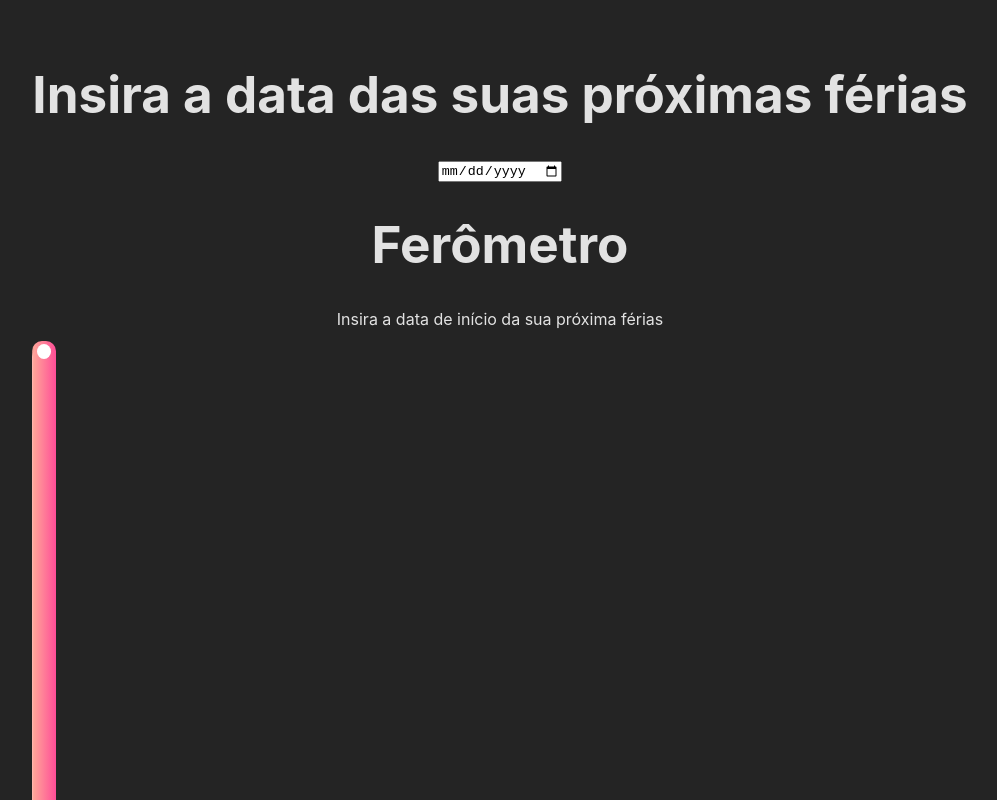
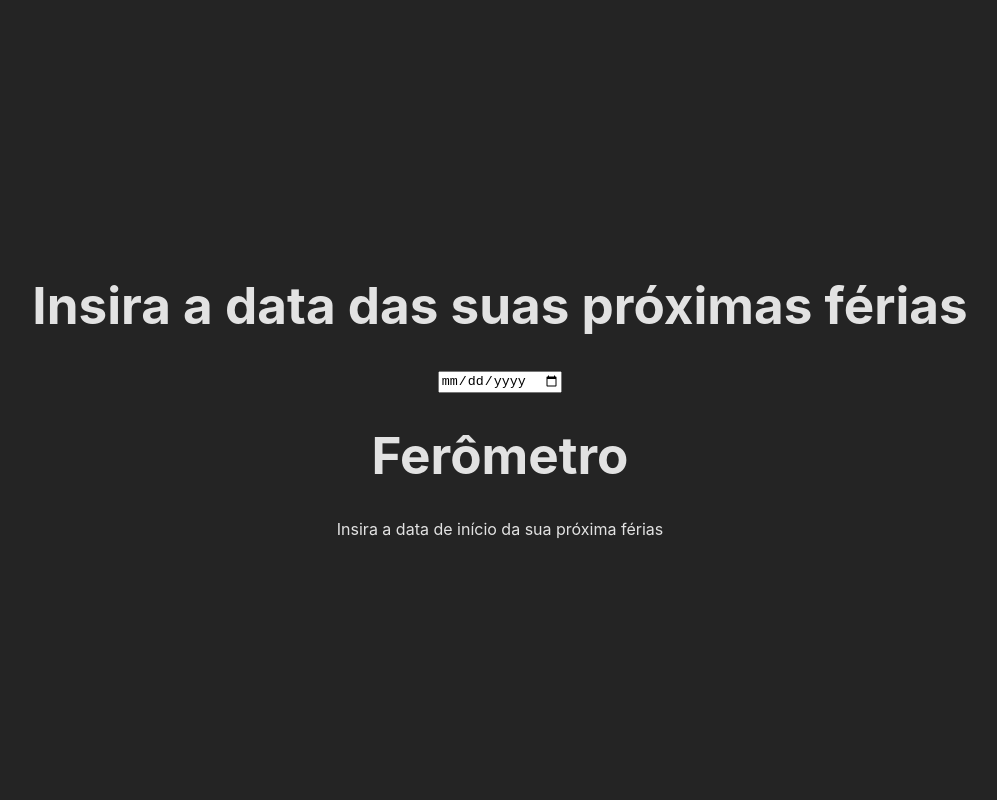
Before and after one commit to JCDMeira/ferometro, a React (Vite) app: page / in a window 1280 px wide. Shown: the top 800 px of the page, without its empty margins (140-1137 px from the left). Built offline with nearby package versions, Linux system fonts and the light colour scheme.

Commit message:
refactor: thermometer presentation

```diff
--- a/src/App.tsx
+++ b/src/App.tsx
@@ -40,12 +40,12 @@ function App() {
                   {format(new Date(date), "dd-MM-yyyy")}
                 </p>
                 <Clock date={date} />
+                <Thermometer date={date} />
               </>
             ) : (
               <p>Insira a data de início da sua próxima férias</p>
             )}
           </div>
-          <Thermometer date={date} />
         </div>
       </main>
       <footer></footer>
--- a/src/components/thermometer/index.tsx
+++ b/src/components/thermometer/index.tsx
@@ -23,8 +23,6 @@ const Thermometer: React.FC<ThermometerProp> = ({ date }) => {
     return () => clearInterval(timer);
   }, []);
 
-  console.log({ days, diffDay, SliderHeight });
-
   return (
     <S.Thermometer>
       <S.Slider SliderHeight={SliderHeight}>
```
